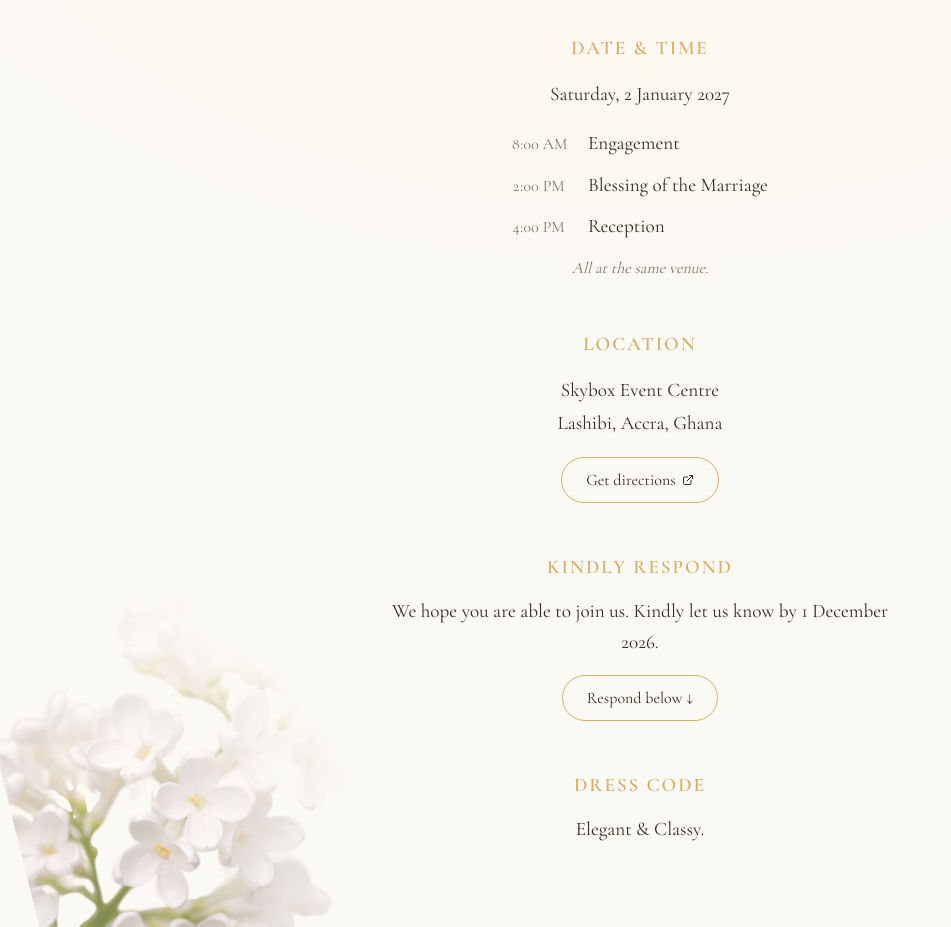
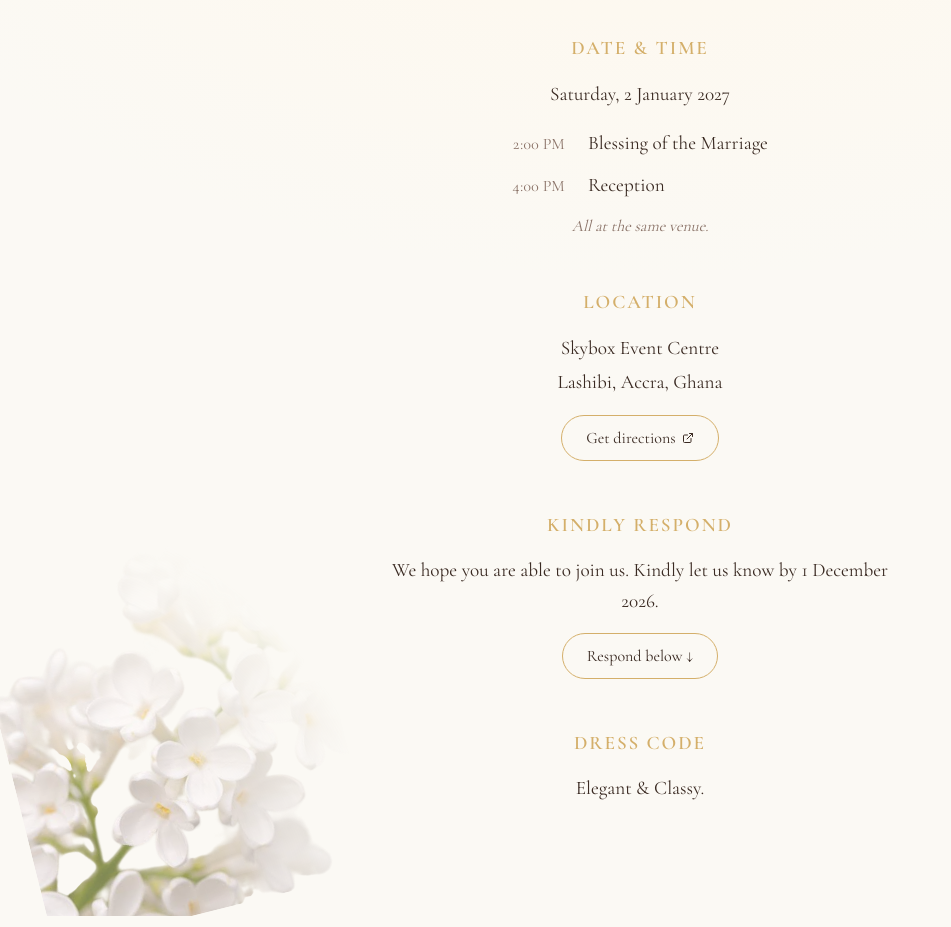
Before and after one commit to niiodartey-tt/niinaa27, a Next.js app: page / in a window 1280 px wide. Shown: the part 3280-4207 px from the top of the page, without its empty margins (0-951 px from the left). Built offline with nearby package versions, Linux system fonts and the light colour scheme; a web font is replaced by a local one.

Commit message:
Remove 8:00 AM Engagement from event schedule

```diff
--- a/components/sections/EventDetailsSection.tsx
+++ b/components/sections/EventDetailsSection.tsx
@@ -43,7 +43,6 @@ export function EventDetailsSection() {
           <p className="font-serif text-base text-ink mb-4">Saturday, 2 January 2027</p>
           <div className="space-y-2 inline-flex flex-col items-start text-left">
             {[
-              { time: "8:00 AM", event: "Engagement" },
               { time: "2:00 PM", event: "Blessing of the Marriage" },
               { time: "4:00 PM", event: "Reception" },
             ].map(({ time, event }) => (
```
